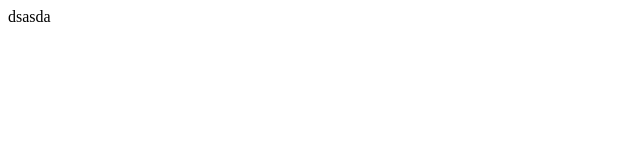
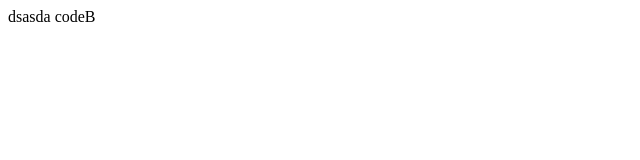
Before and after one commit to VTKrish/git_one, a plain HTML site: page index.html in a window 1280 px wide. Shown: the full height of the page, 0-640 px from the left. Drawn offline with Linux system fonts and the light colour scheme.

Commit message:
masterB file added

```diff
--- a/index.html
+++ b/index.html
@@ -6,5 +6,6 @@
   </head>
   <body>
 dsasda
+codeB
   </body>
 </html>
```
Also changed, not shown: 1 other file.
